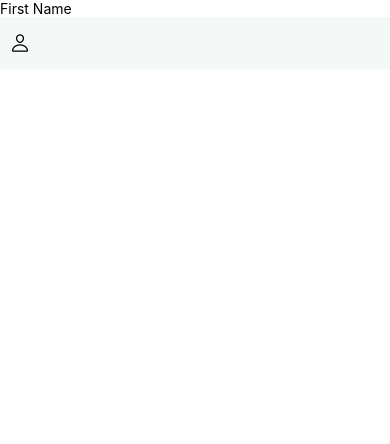
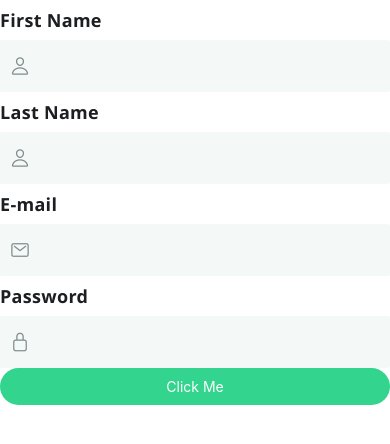
Before and after one commit to daniel-maxwell/uMessage, a React Native app: screen / in a window 390 px wide. Shown: the top 444 px of the page. Built offline with nearby package versions, Linux system fonts and the light colour scheme.

Commit message:
Set up basic sign-up form with fields

```diff
--- a/components/PageContainer.js
+++ b/components/PageContainer.js
@@ -1,4 +1,4 @@
-import { View, StyleSheet } from 'react-native';
+import { View, StyleSheet, SafeAreaView } from 'react-native';
 
 const PageContainer = props => {
   return <View>
--- /dev/null
+++ b/components/SubmitFormButton.js
@@ -0,0 +1,33 @@
+import React from 'react';
+import { TouchableOpacity, StyleSheet, Text } from 'react-native';
+import colours from '../constants/colours';
+
+const SubmitForm = (props) => {
+
+  const enabledColour = props.color || colours.primary;
+  const disabledColour = colours.lightGrey;
+  const bgColor = props.disabled ? disabledColour : enabledColour;
+
+  return (
+    <TouchableOpacity style={{...styles.button, ...{ backgroundColor: bgColor}}}>
+      <Text
+        style={{color: props.disabled ? colours.grey : 'white'}}>
+          Click Me
+      </Text>
+    </TouchableOpacity>
+  )
+}
+
+
+const styles = StyleSheet.create({
+  button: {
+    backgroundColor: colours.primary,
+    paddingVertical: 10,
+    paddingHorizontal: 30,
+    borderRadius: 30,
+    justifyContent: "center",
+    alignItems: "center",
+  }
+});
+
+export default SubmitForm;
--- a/components/input.js
+++ b/components/input.js
@@ -9,7 +9,7 @@ import colours from "../constants/colours";
 const Input = (props) => {
   return (
     <View style={styles.container}>
-      <Text>{props.label}</Text>
+      <Text style={styles.label}>{props.label}</Text>
       <View style={styles.inputContainer}>
         {
           props.icon &&
@@ -19,8 +19,16 @@ const Input = (props) => {
             style={styles.icon}
           />
         }
-        <TextInput />
+        <TextInput
+          style={styles.input}
+        />
       </View>
+      {
+        props.errorText &&
+        <View style={styles.errorContainer}>
+          <Text style={styles.errorText}>{props.errorText}</Text>
+        </View>
+      }
     </View>
   );
 };
@@ -29,6 +37,13 @@ const Input = (props) => {
 const styles = StyleSheet.create({
   container: {
     width: "100%",
+  },
+  label: {
+    marginVertical: 8,
+    fontFamily: 'bold',
+    letterSpacing: 0.3,
+    fontSize: 18,
+    color: colours.textColour,
   },
   inputContainer: {
     width: "100%",
@@ -45,9 +60,21 @@ const styles = StyleSheet.create({
   },
   input: {
     flex: 1,
-    fontSize: 16,
-    color: colours.black,
+    fontFamily: 'medium',
+    letterSpacing: 0.3,
+    color: colours.textColour,
+    paddingTop: 0,
   },
+  errorContainer: {
+    marginVertical: 5,
+  },
+  errorText: {
+    color: 'red',
+    fontSize: 13,
+    fontFamily: 'medium',
+    letterSpacing: 0.3,
+  },
+
 });
 
 export default Input;
--- a/constants/colours.js
+++ b/constants/colours.js
@@ -1,6 +1,8 @@
 export default {
   blue: "#3498db",
-  grey: "7f8c8d",
-  lightGrey: "bdc3c7",
+  grey: "#7f8c8d",
+  lightGrey: "#bdc3c7",
   offWhite: "#f4f8f7",
+  textColour: "#1c1e21",
+  primary: "#32d48e",
 }
--- a/screens/Login.js
+++ b/screens/Login.js
@@ -2,29 +2,57 @@
 import React from 'react';
 import { View, Text, StyleSheet, SafeAreaView } from 'react-native';
 import { Ionicons } from '@expo/vector-icons';
+import { SafeAreaProvider } from 'react-native-safe-area-context';
 
 // Local Imports
 import PageContainer from '../components/PageContainer';
 import Input from '../components/input';
+import colours from '../constants/colours';
+import SubmitFormButton from '../components/SubmitFormButton';
 
-
+// Login / Authentication Screen
 const Login = (props) => {
   return (
     <SafeAreaView style={{ flex: 1 }}>
       <PageContainer>
-        <Input
+        <Input /* First Name field */
           label="First Name"
           icon="person-outline"
           iconPack={Ionicons}
           iconSize={20}
+          iconColor={colours.blue}
+        />
+        <Input /* Last Name field */
+          label="Last Name"
+          icon="person-outline"
+          iconPack={Ionicons}
+          iconSize={20}
+          iconColor={colours.blue}
+        />
+        <Input /* E-mail field */
+          label="E-mail"
+          icon="mail-outline"
+          iconPack={Ionicons}
+          iconSize={20}
+          iconColor={colours.blue}
+        />
+        <Input /* Password field */
+          label="Password"
+          icon="lock-closed-outline"
+          iconPack={Ionicons}
+          iconSize={20}
+          iconColor={colours.blue}
+        />
+        <SubmitFormButton /* Submit */
+          title="Sign Up"
+          onPress={() => console.log("Sign Up")}
+          disabled={false}
         />
       </PageContainer>
     </SafeAreaView>
   )
 };
 
-
-
 const styles = StyleSheet.create({
 });
 
```
